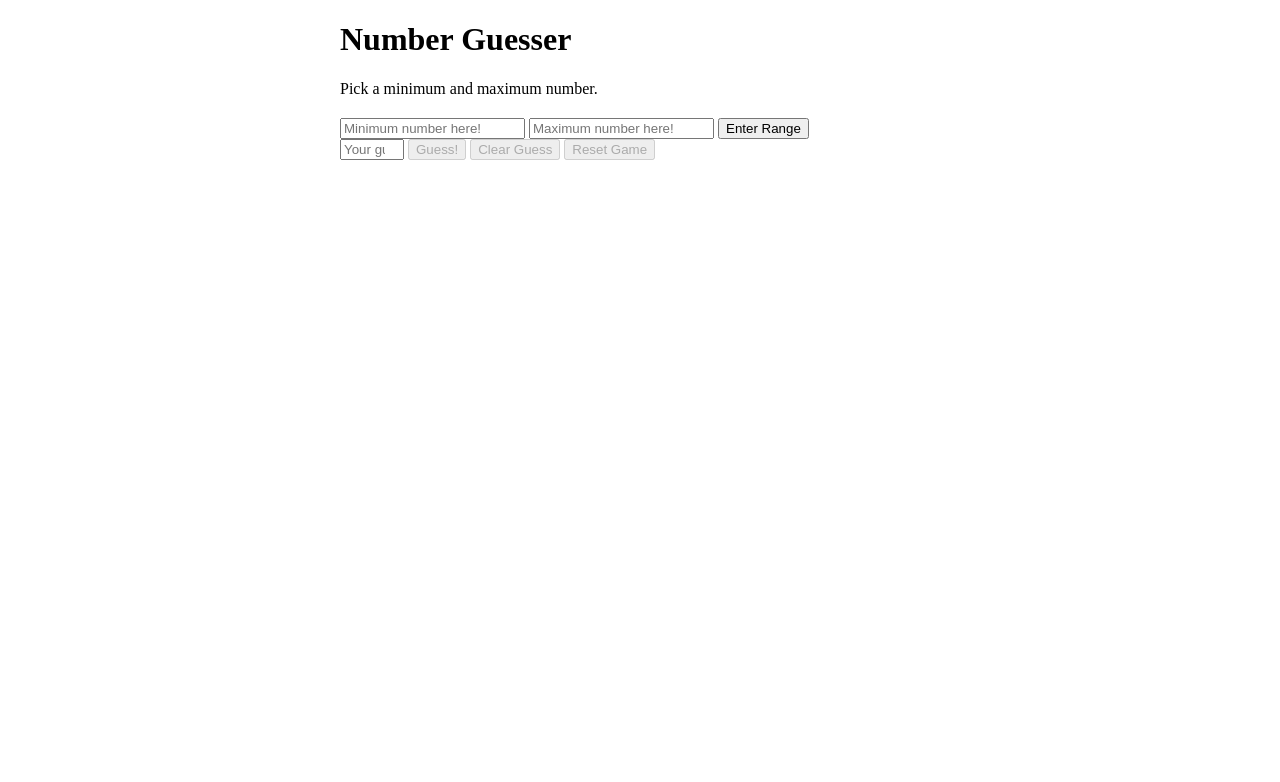
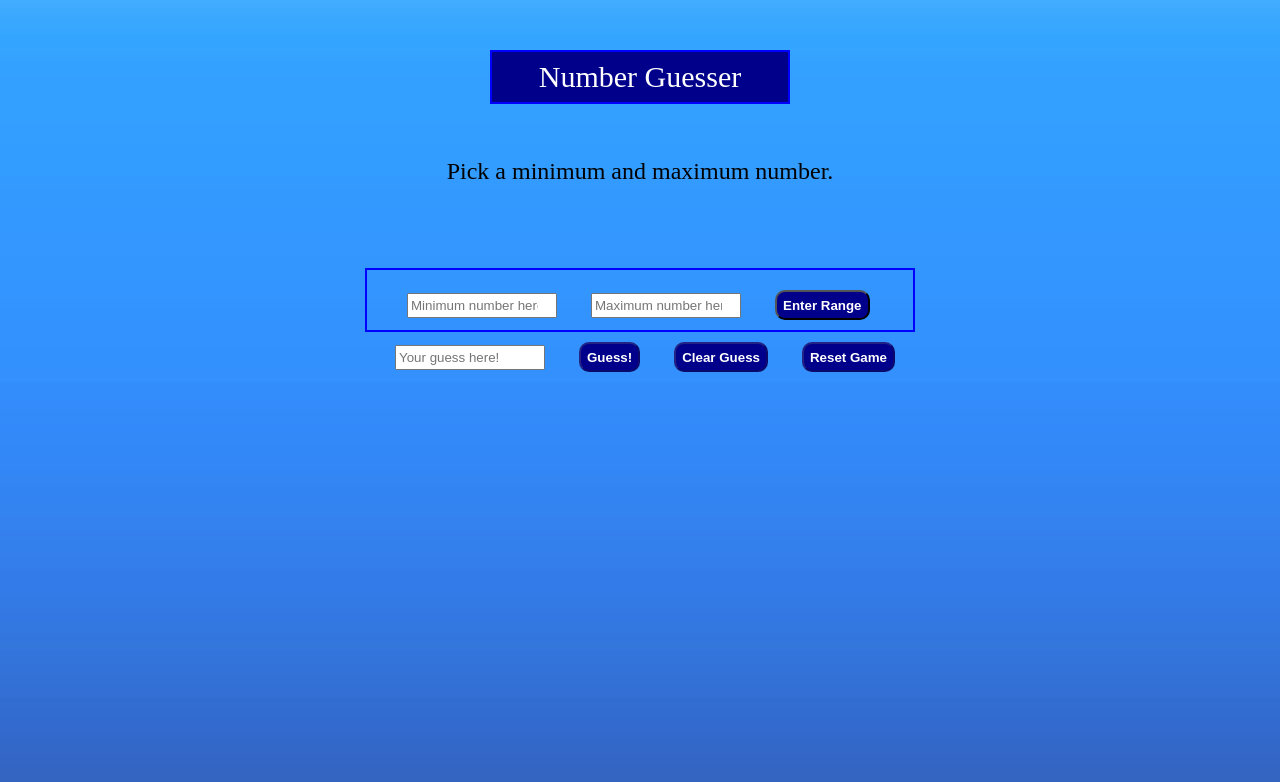
Before and after one commit to kccrs/number-guesser-1, a plain HTML site: page index.html in a window 1280 px wide. Drawn offline with Linux system fonts and the light colour scheme.

Commit message:
Added CSS styling, project complete.

```diff
--- a/index.html
+++ b/index.html
@@ -3,31 +3,41 @@
   <head>
     <meta charset="utf-8">
     <title>Number Guesser</title>
-    <link rel="stylesheet" href="styles.css" media="screen" title="Style Sheet"
-    charset="utf-8">
+    <link rel="stylesheet" href="reset.css">
+    <link rel="stylesheet" href="styles.css" media="screen">
   </head>
   <body>
     <h1>Number Guesser</h1>
     <div>
-      <p class= "pick-a-number">Pick a minimum and maximum number.</p>
+      <p class= "pick-a-number">
+        Pick a minimum and maximum number.
+      </p>
 
-      <div><h2 class = "last-guess"></h2></div>
+      <div>
+        <h2 class = "last-guess">
+        </h2>
+      </div>
 
-      <div class = "right-or-wrong"><p></p></div>
-
+      <div class = "right-or-wrong">
+        <p>
+        </p>
+      </div>
+      <div class = "range">
       <input type = "number" class = "min-range" placeholder = "Minimum number here!">
       <input type = "number" class = "max-range" placeholder = "Maximum number here!">
       <button class = "range-button">Enter Range</button>
+      </div>
     </div>
 
-    <input type = "number" class = "number-guess" min = 1 max = 100 placeholder = "Your guess here!">
+    <div class="controls">
+      <input type = "number" class = "number-guess" min = 1 max = 100 placeholder = "Your guess here!">
 
-    <button class = "guess-button" disabled = true>Guess!</button>
+      <button class = "guess-button" disabled = true>Guess!</button>
 
-    <button class = "clear" disabled = true>Clear Guess</button>
+      <button class = "clear" disabled = true>Clear Guess</button>
 
-    <button class = "reset" disabled = true>Reset Game</button>
-
-    <script src="script.js"></script>
+      <button class = "reset" disabled = true>Reset Game</button>
+    </div>
+  <script src="script.js"></script>
   </body>
   </html>
--- /dev/null
+++ b/reset.css
@@ -0,0 +1,48 @@
+/* http://meyerweb.com/eric/tools/css/reset/
+   v2.0 | 20110126
+   License: none (public domain)
+*/
+
+html, body, div, span, applet, object, iframe,
+h1, h2, h3, h4, h5, h6, p, blockquote, pre,
+a, abbr, acronym, address, big, cite, code,
+del, dfn, em, img, ins, kbd, q, s, samp,
+small, strike, strong, sub, sup, tt, var,
+b, u, i, center,
+dl, dt, dd, ol, ul, li,
+fieldset, form, label, legend,
+table, caption, tbody, tfoot, thead, tr, th, td,
+article, aside, canvas, details, embed,
+figure, figcaption, footer, header, hgroup,
+menu, nav, output, ruby, section, summary,
+time, mark, audio, video {
+	margin: 0;
+	padding: 0;
+	border: 0;
+	font-size: 100%;
+	font: inherit;
+	vertical-align: baseline;
+}
+/* HTML5 display-role reset for older browsers */
+article, aside, details, figcaption, figure,
+footer, header, hgroup, menu, nav, section {
+	display: block;
+}
+body {
+	line-height: 1;
+}
+ol, ul {
+	list-style: none;
+}
+blockquote, q {
+	quotes: none;
+}
+blockquote:before, blockquote:after,
+q:before, q:after {
+	content: '';
+	content: none;
+}
+table {
+	border-collapse: collapse;
+	border-spacing: 0;
+}
--- a/script.js
+++ b/script.js
@@ -11,7 +11,7 @@ var rangeButton = document.querySelector('.range-button');
 
 var userMin;
 var userMax;
-// var randomNumber;
+var randomNumber;
 var theGuess;
 var minInputBox;
 var maxInputBox;
@@ -71,20 +71,7 @@ guessButton.addEventListener('click', function () {
     lastGuess.innerText = "Definitely not a number."
   }
 
-  if (theGuess === randomNumber) {
-  guessInput.value = '';
-  clearButton.disabled = true;
-  rightOrWrong.innerText = 'Now try again, with more numbers to guess from.';
-  userMin = userMin - 10;
-  userMax = userMax + 10;
-  minInputBox.value = userMin;
-  maxInputBox.value = userMax;
-  pickANumber.innerText = 'Nailed it.'
-  randomNumberGenerator(userMin, userMax);
-  rangeButton.disabled = true;
-  document.querySelector('.min-range').readOnly = true;
-  document.querySelector('.max-range').readOnly = true;
-  };
+
 
   if (theGuess < randomNumber) {
   rightOrWrong.innerText = 'Sorry that guess is too low. Pick a higher number.';
@@ -97,6 +84,21 @@ guessButton.addEventListener('click', function () {
   if (theGuess < userMin || theGuess > userMax) {
     rightOrWrong.innerText = "That number is outside of the acceptable range. Try again."
   }
+
+  if (theGuess === randomNumber) {
+  guessInput.value = '';
+  clearButton.disabled = true;
+  rightOrWrong.innerText = 'Now try again, with more numbers to guess from.';
+  userMin = userMin - 10;
+  userMax = userMax + 10;
+  minInputBox.value = userMin;
+  maxInputBox.value = userMax;
+  pickANumber.innerText = 'Nailed it.'
+  randomNumber = randomNumberGenerator(userMin, userMax);
+  rangeButton.disabled = true;
+  document.querySelector('.min-range').readOnly = true;
+  document.querySelector('.max-range').readOnly = true;
+  };
 });
 
 
--- a/styles.css
+++ b/styles.css
@@ -1,4 +1,67 @@
+/* apply a natural box layout model to all elements, but allowing components to change */
+html {
+  box-sizing: border-box;
+}
+*, *:before, *:after {
+  box-sizing: inherit;
+}
+
 body {
-  width: 600px;
+  background-image: url(blue-background.jpg);
+}
+
+h1 {
+  max-width: 300px;
+  margin:  50px auto;
+  background: darkblue;
+  text-align: center;
+  color: white;
+  font-size: 30px;
+  padding: 10px;
+  border: 2px solid blue;
+}
+
+.pick-a-number,
+.last-guess,
+.right-or-wrong {
+  max-width: 400px;
+  margin: 20px auto;
+  text-align: center;
+  font-size: 24px;
+  padding: 5px;
+}
+
+.range {
+  border: 2px solid blue;
+  padding: 10px;
+  max-width: 550px;
   margin: auto;
 }
+
+.min-range,
+.max-range,
+.number-guess {
+  height: 25px;
+  width: 150px;
+}
+
+.min-range,
+.max-range,
+.number-guess,
+button {
+  margin-left: 30px;
+}
+
+button {
+  height: 30px;
+  background: darkblue;
+  font-weight: bold;;
+  border-radius: 10px;
+  margin-top: 10px;
+  color: white;
+}
+
+.controls {
+  max-width: 550px;
+  margin: auto;
+}
```
Also changed, not shown: blue-background.jpg (added).
